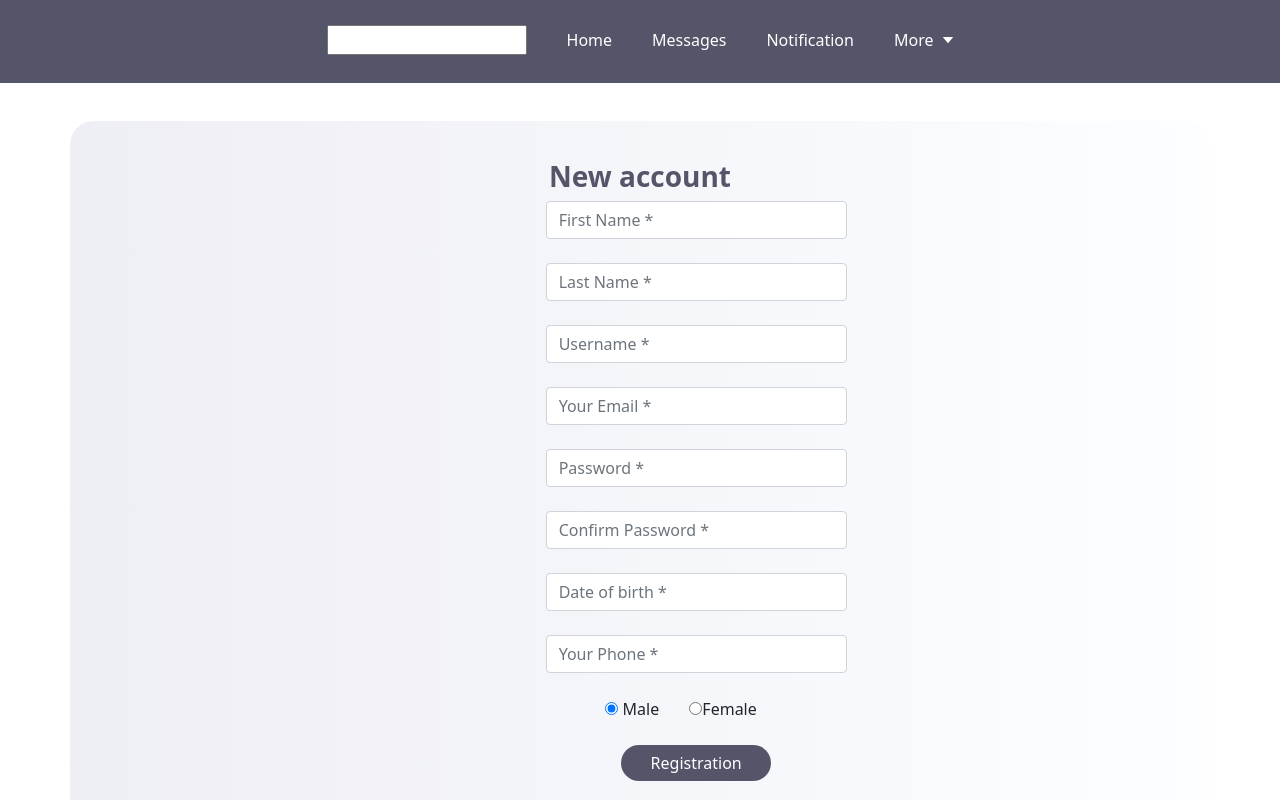
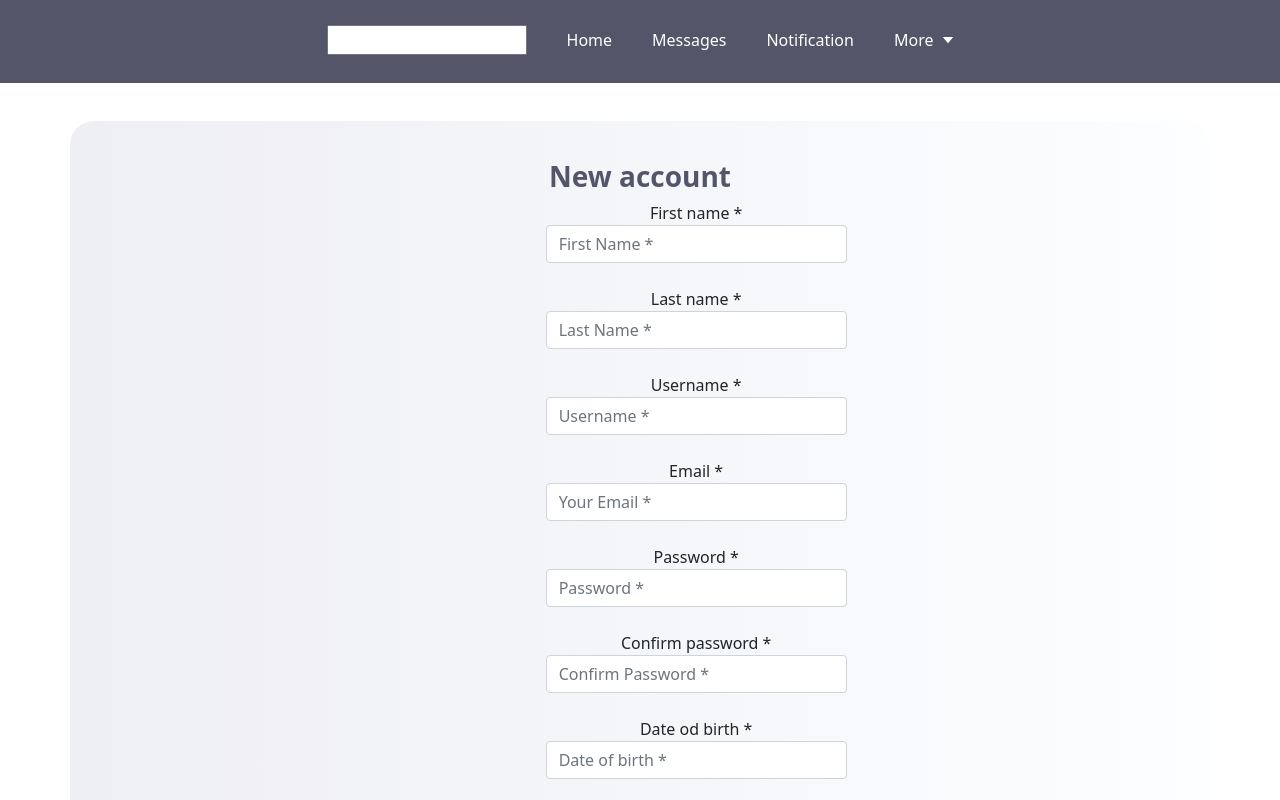
Before and after one commit to Tanjaa1/XML, a Vue app in the folder Nistagram/vue/: page /Profil in a window 1280 px wide. Shown: the top 800 px of the page. Built offline with nearby package versions, Linux system fonts and the light colour scheme; what vue-material-tabs would draw is missing.

Commit message:
edit date of birth - user-service

```diff
--- a/Nistagram/vue/src/views/EditProfile.vue
+++ b/Nistagram/vue/src/views/EditProfile.vue
@@ -90,6 +90,7 @@ export default {
                 .then(response => {
                   if (response.status==200){
 					this.userr = response.data
+					this.userr.dateOfBirth = this.userr.dateOfBirth.split(" ")[0]
 					if(response.data.gender=='FEMALE'){
 						document.getElementById("female").checked=true
 					}else
@@ -134,6 +135,8 @@ export default {
 
   methods: {
 		Save(){
+			this.error = []
+			if(this.Validation()){
 			document.getElementById("name").disabled=true;
             document.getElementById("surname").disabled=true;
             document.getElementById("username").disabled=true;
@@ -177,7 +180,6 @@ export default {
 		// 	.then(
 		// 		this.userr = this.userDto
 		// 	)
-
 			axios
                 .post("http://localhost:8080/api/user/changeMyPersonalData/20", this.userDto)
                 .then(response => {
@@ -217,6 +219,7 @@ export default {
 		// 		document.getElementById("male").checked=true
         //       }
         //     })
+			}
 		},
 		Edit(){
 			this.Reset()
@@ -256,16 +259,20 @@ export default {
 				document.getElementById("name").style.borderColor="Red"
 				r=false
 			}else{
-				if(!document.getElementById("name").value[0].match('[A-Z]'))
+				if(!document.getElementById("name").value[0].match('[A-Z]')){
 					this.error.push('The name may contain only letters');
+					r=false
+				}
 			}
 
 			if(document.getElementById("surname").value==""){
 				document.getElementById("surname").style.borderColor="Red"
 				r=false
 			}else{
-				if(!document.getElementById("surname").value[0].match('[A-Z]'))
+				if(!document.getElementById("surname").value[0].match('[A-Z]')){
 					this.error.push('The surname may contain only letters');
+					r=false
+				}
 			}
 
 			if(document.getElementById("email").value==""){
@@ -273,7 +280,7 @@ export default {
 				r=false
 			}else{
         if(!document.getElementById("email").value.match('@gmail.com' || '@uns.ac.rs' || '@hotmail.com' || '@yahoo.com' )){
-
+          r=false
         this.error.push('Email form not valid!');
         }
       }
@@ -282,23 +289,29 @@ export default {
 				document.getElementById("phone").style.borderColor="Red"
 				r=false
 			}else{
-        if(!document.getElementById("phone").value.match('[0-1]'))
+        if(!document.getElementById("phone").value.match('[0-1]')){
           this.error.push('The phone number may contain only numbers!');
+			r=false
+		}
       }
 			if(document.getElementById("date").value==""){
 				document.getElementById("date").style.borderColor="Red"
 				r=false
 			}else{
-        if(!document.getElementById("date").value[2].match('/') || !document.getElementById("date").value[5].match('/'))
+        if(!document.getElementById("date").value[4].match('-') || !document.getElementById("date").value[7].match('-')){
           this.error.push('Pleace put valid date form!');
+			r=false
+		}
       }
 
 			if(document.getElementById("username").value==""){
 				document.getElementById("username").style.borderColor="Red"
 				r=false
 			}else{
-				if(!document.getElementById("username").value[0].match('[A-Z]'))
+				if(!document.getElementById("username").value[0].match('[A-Z]')){
 					this.error.push('The username may contain only letters');
+					r=false
+				}
 			}
 			if(this.error==[]) return true
 			else return r
--- a/Nistagram/vue/src/views/Registration.vue
+++ b/Nistagram/vue/src/views/Registration.vue
@@ -6,19 +6,27 @@
       <div class="row">
         <div class="col-md-6">
           <div class="form-group">
+            First name *
             <input id="name" type="text" class="form-control" placeholder="First Name *" value="" /><br>
+            Last name *
             <input id="surname" type="text" class="form-control" placeholder="Last Name *" value="" />
           </div><br>
           <div class="form-group">
+            Username *
             <input id="username" type="text" class="form-control" placeholder="Username *" value="" /> <br>
+            Email *
             <input id="email" type="email" class="form-control" placeholder="Your Email *" value="" />
           </div><br>
           <div class="form-group">
+            Password *
             <input id="password1" type="password" class="form-control" placeholder="Password *" value="" /><br>
+            Confirm password *
             <input id="password2" type="password" class="form-control"  placeholder="Confirm Password *" value="" />
           </div><br>
           <div class="form-group">
+            Date od birth *
             <input id="date" type="text" class="form-control" placeholder="Date of birth *" value="" /><br>
+            Phone number *
             <input id="phone" type="text" minlength="10" maxlength="10" name="txtEmpPhone" class="form-control" placeholder="Your Phone *" value="" />
           </div><br>
               <label class="radio inline">
```
Also changed, not shown: 1 other file (tests, documents, lock files or other folders). Lines whose indentation alone changed are shown as unchanged.
